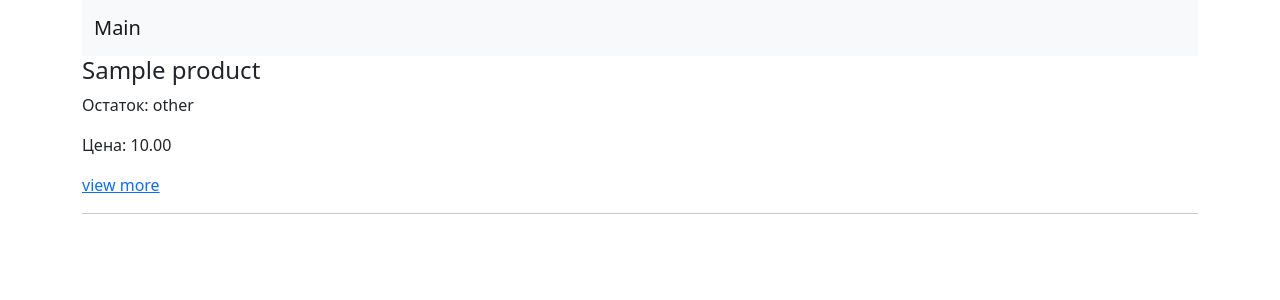
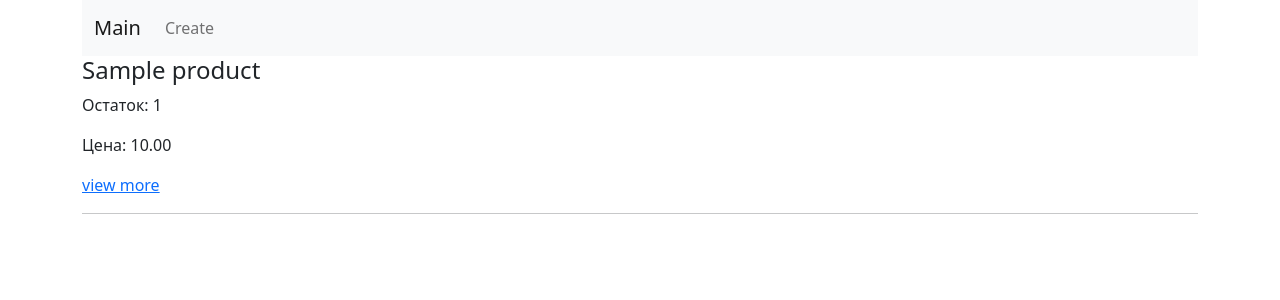
Before and after one commit to NiiazovMaksat/Product, a Django app: page / in a window 1280 px wide. Shown: the top 300 px of the page. Run offline with Django 4.2, Linux system fonts and the light colour scheme; tables that the repository leaves empty hold one stand-in row (values such as "Sample post"); some libraries are stand-ins or nearby versions.

Commit message:
добавлена страничка создания

```diff
--- a/sourse/webapp/templates/edit.html
+++ b/sourse/webapp/templates/edit.html
@@ -9,7 +9,6 @@
 
 <form method="post">
     {% include "partial/form.html" with button_text="Edit"%}
-
 </form>
 
 {% endblock %}
--- a/sourse/webapp/templates/main_page.html
+++ b/sourse/webapp/templates/main_page.html
@@ -1,10 +1,15 @@
 {% extends 'base.html' %}
+{% block nav %}
+    <li class="nav-item">
+        <a class="nav-link" href="{% url 'create' %}">Create</a>
+      </li>
+{% endblock %}
 
 {% block body %}
 {% for product in product %}
     {% if product.count > 0 %}
         <h4>{{ product.name }}</h4>
-        <p>Остаток: {{ product.category }}</p>
+        <p>Остаток: {{ product.count }}</p>
         <p>Цена: {{ product.price }}</p>
         <a href="{% url 'view' product.pk %}">view more</a>
         <hr>
--- a/sourse/webapp/urls.py
+++ b/sourse/webapp/urls.py
@@ -1,10 +1,11 @@
 
 from django.urls import path
 
-from webapp.views import main_page, view_page, edit_page
+from webapp.views import main_page, view_page, edit_page, create_page
 
 urlpatterns = [
     path('', main_page, name="main"),
     path('view/<int:pk>', view_page, name="view"),
-    path('edit/<int:pk>', edit_page, name="edit")
+    path('edit/<int:pk>', edit_page, name="edit"),
+    path('create', create_page, name="create"),
 ]
--- a/sourse/webapp/views.py
+++ b/sourse/webapp/views.py
@@ -1,5 +1,6 @@
 from django.shortcuts import render, get_object_or_404
 
+from webapp.forms import ProductForm
 from webapp.models import Product
 
 
@@ -27,3 +28,8 @@ def edit_page(request, pk):
         return render(request, 'edit.html', {'product': product, 'form': form})
     else:
         pass
+
+def create_page(request):
+    if request.method == "GET":
+        form = ProductForm()
+        return render(request, 'create.html', {'form': form})
```
Also changed, not shown: sourse/webapp/forms.py (+5 -2 lines), sourse/webapp/templates/create.html (added, +13 -0 lines).
